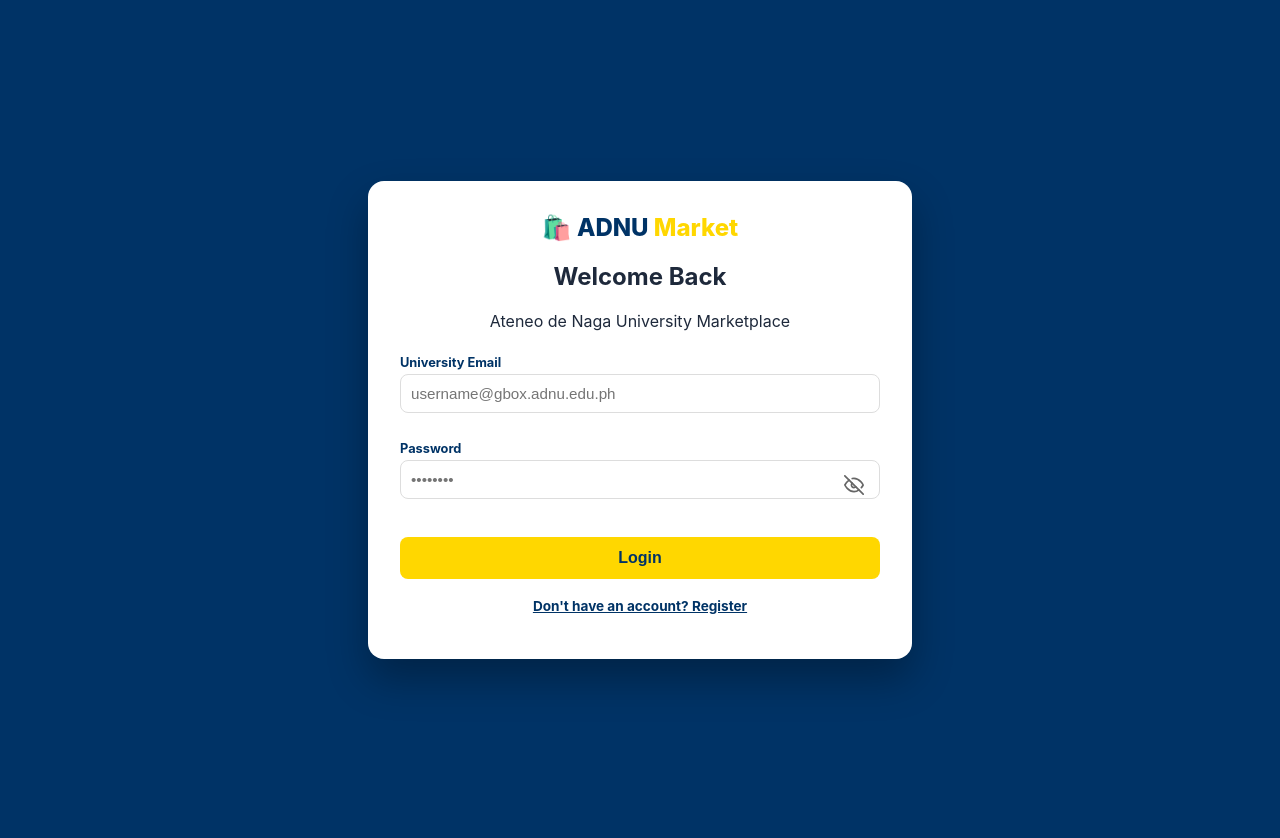
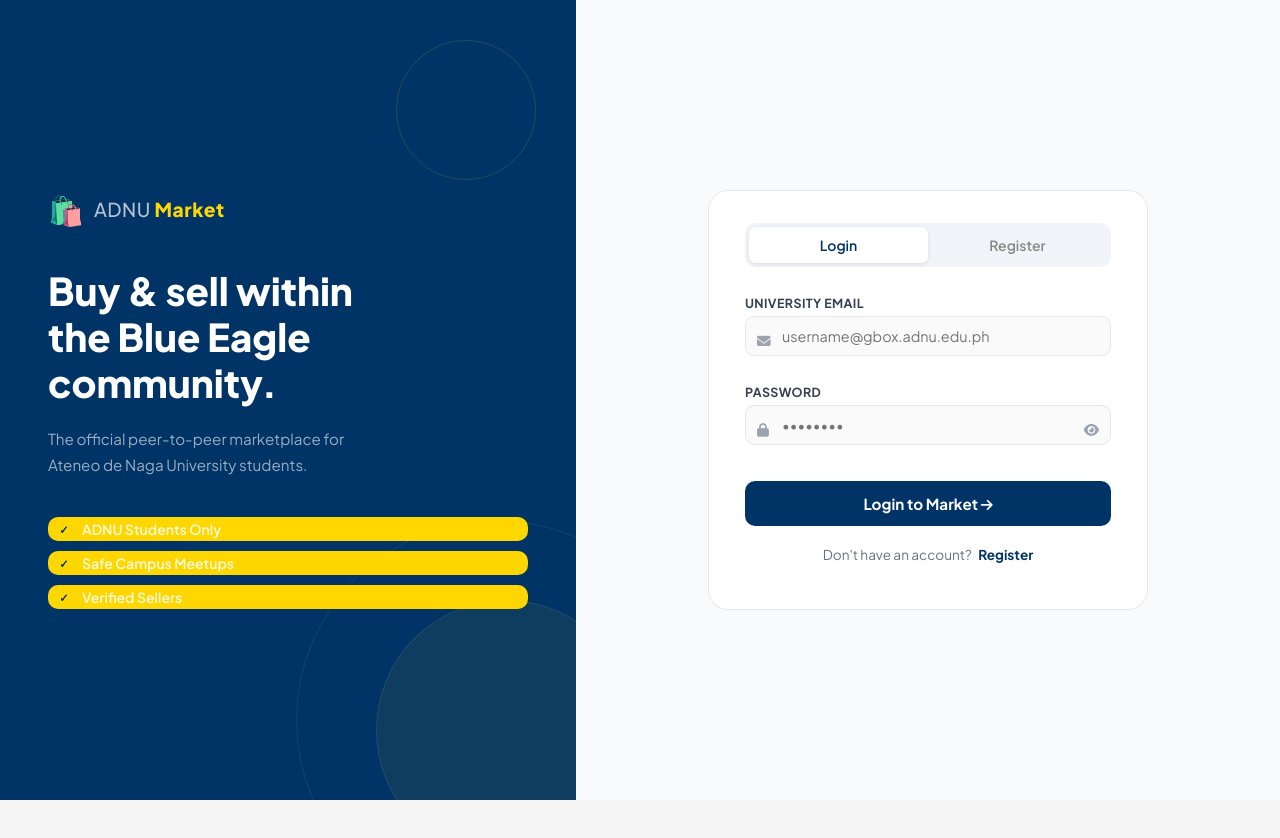
Before and after one commit to Dckrt/ADNU-Market, a Vue app in the folder frontend/: page /auth in a window 1280 px wide. After the commit the page ends 800 px from the top, so only its background shows below. Built offline with nearby package versions, Linux system fonts and the light colour scheme.

Commit message:
improved authpage

```diff
--- a/frontend/src/views/AuthPage.vue
+++ b/frontend/src/views/AuthPage.vue
@@ -1,27 +1,55 @@
 <template>
   <div class="auth-wrapper">
-    <div class="auth-card shadow">
-      <!-- Header Section -->
-      <div class="auth-header">
-        <div class="logo">
-        <span class="icon">🛍️</span>
-        ADNU <span>Market</span>
+
+    <!-- Left Panel -->
+    <div class="left-panel">
+      <div class="left-content">
+        <div class="brand">
+          <span class="brand-icon">🛍️</span>
+          <span class="brand-name">ADNU <strong>Market</strong></span>
         </div>
-        <h2>{{ isLogin ? 'Welcome Back' : 'Create Account' }}</h2>
-        <p class="subtitle">Ateneo de Naga University Marketplace</p>
+        <h1 class="tagline">Buy & sell within<br/>the Blue Eagle community.</h1>
+        <p class="sub-tagline">The official peer-to-peer marketplace for Ateneo de Naga University students.</p>
+        <div class="trust-badges">
+          <div class="badge"><span>✓</span> ADNU Students Only</div>
+          <div class="badge"><span>✓</span> Safe Campus Meetups</div>
+          <div class="badge"><span>✓</span> Verified Sellers</div>
+        </div>
+      </div>
+      <div class="left-deco">
+        <div class="deco-circle c1"></div>
+        <div class="deco-circle c2"></div>
+        <div class="deco-circle c3"></div>
+      </div>
     </div>
 
-      <!-- Form Section -->
+    <!-- Right Panel (Form) -->
+    <div class="right-panel">
+      <div class="form-card">
+
+        <!-- Tabs -->
+        <div class="tabs">
+          <button class="tab" :class="{ active: isLogin }" @click="isLogin = true">Login</button>
+          <button class="tab" :class="{ active: !isLogin }" @click="isLogin = false">Register</button>
+          <div class="tab-indicator" :class="{ right: !isLogin }"></div>
+        </div>
+
         <form @submit.prevent="handleSubmit" class="auth-form">
-        <div class="input-group">
+
+          <!-- Email -->
+          <div class="field">
             <label>University Email</label>
+            <div class="input-wrap">
+              <i class="fa-solid fa-envelope field-icon"></i>
               <input v-model="form.email" type="email" placeholder="username@gbox.adnu.edu.ph" required />
             </div>
+          </div>
 
-        <!-- 1. Main Password Field with Eye -->
-        <div class="input-group">
+          <!-- Password -->
+          <div class="field">
             <label>Password</label>
-          <div class="password-wrapper">
+            <div class="input-wrap">
+              <i class="fa-solid fa-lock field-icon"></i>
               <input
                 v-model="form.password"
                 :type="showPassword ? 'text' : 'password'"
@@ -29,18 +57,20 @@
                 required
               />
               <button type="button" class="eye-btn" @click="showPassword = !showPassword">
-              <!-- Open Eye SVG -->
-              <svg v-if="showPassword" xmlns="http://www.w3.org" width="20" height="20" viewBox="0 0 24 24" fill="none" stroke="currentColor" stroke-width="2" stroke-linecap="round" stroke-linejoin="round"><path d="M1 12s4-8 11-8 11 8 11 8-4 8-11 8-11-8-11-8z"></path><circle cx="12" cy="12" r="3"></circle></svg>
-              <!-- Closed Eye SVG -->
-              <svg v-else xmlns="http://www.w3.org" width="20" height="20" viewBox="0 0 24 24" fill="none" stroke="currentColor" stroke-width="2" stroke-linecap="round" stroke-linejoin="round"><path d="M17.94 17.94A10.07 10.07 0 0 1 12 20c-7 0-11-8-11-8a18.45 18.45 0 0 1 5.06-5.94M9.9 4.24A9.12 9.12 0 0 1 12 4c7 0 11 8 11 8a18.5 18.5 0 0 1-2.16 3.19m-6.72-1.07a3 3 0 1 1-4.24-4.24"></path><line x1="1" y1="1" x2="23" y2="23"></line></svg>
+                <i :class="showPassword ? 'fa-solid fa-eye-slash' : 'fa-solid fa-eye'"></i>
               </button>
             </div>
           </div>
 
-        <!-- 2. Confirm Password Field with Eye (Only for Registration) -->
-        <div v-if="!isLogin" class="input-group">
+          <!-- Registration Fields -->
+          <transition name="slide">
+            <div v-if="!isLogin" class="reg-fields">
+
+              <!-- Confirm Password -->
+              <div class="field">
                 <label>Confirm Password</label>
-          <div class="password-wrapper">
+                <div class="input-wrap">
+                  <i class="fa-solid fa-lock field-icon"></i>
                   <input
                     v-model="form.confirmPassword"
                     :type="showConfirmPassword ? 'text' : 'password'"
@@ -48,24 +78,34 @@
                     required
                   />
                   <button type="button" class="eye-btn" @click="showConfirmPassword = !showConfirmPassword">
-              <svg v-if="showConfirmPassword" xmlns="http://www.w3.org" width="20" height="20" viewBox="0 0 24 24" fill="none" stroke="currentColor" stroke-width="2" stroke-linecap="round" stroke-linejoin="round"><path d="M1 12s4-8 11-8 11 8 11 8-4 8-11 8-11-8-11-8z"></path><circle cx="12" cy="12" r="3"></circle></svg>
-              <svg v-else xmlns="http://www.w3.org" width="20" height="20" viewBox="0 0 24 24" fill="none" stroke="currentColor" stroke-width="2" stroke-linecap="round" stroke-linejoin="round"><path d="M17.94 17.94A10.07 10.07 0 0 1 12 20c-7 0-11-8-11-8a18.45 18.45 0 0 1 5.06-5.94M9.9 4.24A9.12 9.12 0 0 1 12 4c7 0 11 8 11 8a18.5 18.5 0 0 1-2.16 3.19m-6.72-1.07a3 3 0 1 1-4.24-4.24"></path><line x1="1" y1="1" x2="23" y2="23"></line></svg>
+                    <i :class="showConfirmPassword ? 'fa-solid fa-eye-slash' : 'fa-solid fa-eye'"></i>
                   </button>
                 </div>
               </div>
 
-        <!-- Remaining Student Details (Registration Only) -->
-        <div v-if="!isLogin" class="registration-extra">
-          <div class="input-group">
+              <!-- Full Name -->
+              <div class="field">
                 <label>Full Name</label>
+                <div class="input-wrap">
+                  <i class="fa-solid fa-user field-icon"></i>
                   <input v-model="form.name" type="text" placeholder="Juan Dela Cruz" required />
                 </div>
-          <div class="input-group">
+              </div>
+
+              <!-- Student ID -->
+              <div class="field">
                 <label>Student ID Number</label>
+                <div class="input-wrap">
+                  <i class="fa-solid fa-id-card field-icon"></i>
                   <input v-model="form.student_id_number" type="text" placeholder="2024-00000" required />
                 </div>
-          <div class="input-group">
+              </div>
+
+              <!-- Year Level -->
+              <div class="field">
                 <label>Year Level</label>
+                <div class="input-wrap">
+                  <i class="fa-solid fa-graduation-cap field-icon"></i>
                   <select v-model="form.year_level" required>
                     <option value="" disabled>Select Year</option>
                     <option value="1st Year">1st Year</option>
@@ -74,15 +114,25 @@
                     <option value="4th Year">4th Year</option>
                   </select>
                 </div>
-          <div class="input-group">
+              </div>
+
+              <!-- Department -->
+              <div class="field">
                 <label>Department / College</label>
+                <div class="input-wrap">
+                  <i class="fa-solid fa-building-columns field-icon"></i>
                   <select v-model="form.department" @change="form.course = ''" required>
                     <option value="" disabled>Select College</option>
                     <option v-for="(courses, dept) in departmentMap" :key="dept" :value="dept">{{ dept }}</option>
                   </select>
                 </div>
-          <div class="input-group" v-if="form.department">
-            <label>Course</label>
+              </div>
+
+              <!-- Course -->
+              <div class="field" v-if="form.department">
+                <label>Course / Program</label>
+                <div class="input-wrap">
+                  <i class="fa-solid fa-book field-icon"></i>
                   <select v-model="form.course" required>
                     <option value="" disabled>Select program</option>
                     <option v-for="course in filteredCourses" :key="course" :value="course">{{ course }}</option>
@@ -90,17 +140,28 @@
                 </div>
               </div>
 
+            </div>
+          </transition>
+
+          <!-- Submit -->
           <button type="submit" class="submit-btn" :disabled="loading">
-          {{ loading ? 'Processing...' : (isLogin ? 'Login' : 'Join White Market') }}
+            <span v-if="loading" class="spinner"></span>
+            <span v-else>
+              {{ isLogin ? 'Login to Market' : 'Create Account' }}
+              <i class="fa-solid fa-arrow-right"></i>
+            </span>
           </button>
+
         </form>
 
-      <div class="auth-footer">
-        <p @click="isLogin = !isLogin" class="toggle-link">
-          {{ isLogin ? "Don't have an account? Register" : "Already a member? Login" }}
+        <p class="toggle-text">
+          {{ isLogin ? "Don't have an account?" : "Already a member?" }}
+          <span @click="isLogin = !isLogin">{{ isLogin ? 'Register' : 'Login' }}</span>
         </p>
+
       </div>
     </div>
+
   </div>
 </template>
 
@@ -115,7 +176,6 @@
 
 const isLogin = ref(true)
 const loading = ref(false)
-
 const showPassword = ref(false)
 const showConfirmPassword = ref(false)
 
@@ -127,112 +187,70 @@
   student_id_number: '',
   department: '',
   course: '',
-  year_level: '1st Year'
+  year_level: ''
 })
 
 const departmentMap = {
   "COLLEGE OF BUSINESS AND ACCOUNTANCY": [
-    "BS Accountancy",
-    "BS BA Accounting Information Management",
+    "BS Accountancy", "BS BA Accounting Information Management",
     "BS BA Financial Management and Accounting",
     "BS Entrepreneurship with specialized track on Tourism",
-    "BS Tourism Management",
-    "BS BA Banking and Finance",
-    "BS BA Business Economics – On Hold",
-    "BS BA Business Engineering – On Hold",
-    "BS BA Business Management Honors Program",
-    "BS BA Hospital and Health Care Management – On Hold",
-    "BS BA Legal Management",
-    "BS BA Management",
-    "BS BA Marketing Management"
+    "BS Tourism Management", "BS BA Banking and Finance",
+    "BS BA Business Management Honors Program", "BS BA Legal Management",
+    "BS BA Management", "BS BA Marketing Management"
   ],
   "COLLEGE OF COMPUTER STUDIES": [
-    "Bachelor of Library and Information Science",
-    "BS Computer Science",
-    "BS Digital Illustration and Animation",
-    "BS Information Systems",
+    "Bachelor of Library and Information Science", "BS Computer Science",
+    "BS Digital Illustration and Animation", "BS Information Systems",
     "BS Information Technology"
   ],
   "COLLEGE OF EDUCATION": [
-    "Bachelor of Early Childhood Education",
-    "Bachelor of Elementary Education",
+    "Bachelor of Early Childhood Education", "Bachelor of Elementary Education",
     "Bachelor of Physical Education",
     "Bachelor of Secondary Education major in English",
     "Bachelor of Secondary Education major in Filipino",
     "Bachelor of Secondary Education major in Mathematics",
     "Bachelor of Secondary Education major in Science",
     "Bachelor of Secondary Education major in Social Studies",
-    "Bachelor of Special Needs Education with specialization in Early Childhood Education",
-    "Bachelor of Special Needs Education with specialization in Elementary School Teaching",
-    "Bachelor of Special Needs Education – Generalist",
-    "Bachelor of Special Needs Education with specialization in Teaching Deaf and Hard-of-Hearing Learners",
-    "Bachelor of Special Needs Education with specialization in Teaching Learners with Visual Impairment"
+    "Bachelor of Special Needs Education – Generalist"
   ],
   "COLLEGE OF HUMANITIES AND SOCIAL SCIENCES": [
-    "AB Broadcasting – ON HOLD",
-    "AB Communication",
-    "AB Economics",
-    "AB English Language Studies",
-    "AB Journalism – ON HOLD",
-    "AB Literature",
-    "AB Philosophy Track 1: Teaching – On Hold",
-    "AB Philosophy Track 2: Pre-Law",
+    "AB Communication", "AB Economics", "AB English Language Studies",
+    "AB Literature", "AB Philosophy Track 2: Pre-Law",
     "AB Philosophy Track 3: Foreign Service/International Relations",
-    "AB Political Science",
-    "AB Religious and Values Education",
-    "BS Development Communication",
-    "BS Psychology"
+    "AB Political Science", "AB Religious and Values Education",
+    "BS Development Communication", "BS Psychology"
   ],
   "COLLEGE OF SCIENCE AND ENGINEERING": [
-    "Bachelor of Engineering Technology major in Computer Engineering Technology",
-    "BS Biology",
-    "BS Civil Engineering",
-    "BS Architecture",
-    "BS Computer Engineering",
-    "BS Electronics Engineering",
-    "BS Environmental Management",
-    "BS Mathematics"
+    "BS Biology", "BS Civil Engineering", "BS Architecture",
+    "BS Computer Engineering", "BS Electronics Engineering",
+    "BS Environmental Management", "BS Mathematics",
+    "Bachelor of Engineering Technology major in Computer Engineering Technology"
   ],
-  "COLLEGE OF NURSING": [
-    "BS Nursing"
-  ]
+  "COLLEGE OF NURSING": ["BS Nursing"]
 }
 
 const filteredCourses = computed(() =>
   form.value.department ? departmentMap[form.value.department] : []
 )
 
-
 const handleSubmit = async () => {
-
-  // ✅ EMAIL VALIDATION
   if (!form.value.email.endsWith('@gbox.adnu.edu.ph')) {
-    alert("Use your official ADNU GBOX email only")
+    alert('Use your official ADNU GBOX email only')
     return
   }
 
-  // 🔥 REGISTER VALIDATION (IMPORTANT FIX)
   if (!isLogin.value) {
-    if (
-      !form.value.name ||
-      !form.value.email ||
-      !form.value.password ||
-      !form.value.student_id_number ||
-      !form.value.department ||
-      !form.value.course ||
-      !form.value.year_level
-    ) {
-      alert("Please fill all fields ❌")
+    if (!form.value.name || !form.value.student_id_number || !form.value.department || !form.value.course || !form.value.year_level) {
+      alert('Please fill all fields ❌')
       return
     }
-
     if (!form.value.student_id_number.includes('-')) {
       alert("Student ID must contain '-' (example: 2024-12345)")
       return
     }
-
     if (form.value.password !== form.value.confirmPassword) {
-      alert("Passwords do not match")
+      alert('Passwords do not match ❌')
       return
     }
   }
@@ -241,23 +259,13 @@
     loading.value = true
 
     if (isLogin.value) {
-      // 🔥 LOGIN
-      const res = await api.login({
-        email: form.value.email,
-        password: form.value.password
-      })
-
-      console.log("LOGIN RESPONSE:", res.data)
-
+      const res = await api.login({ email: form.value.email, password: form.value.password })
       auth.user = res.data
       localStorage.setItem('user', JSON.stringify(res.data))
-
-      alert("Login successful! ✅")
+      alert('Login successful! ✅')
       router.push('/')
-
     } else {
-      // 🔥 REGISTER
-      const res = await api.register({
+      await api.register({
         name: form.value.name,
         email: form.value.email,
         password: form.value.password,
@@ -266,47 +274,336 @@
         year_level: form.value.year_level,
         department: form.value.department
       })
-
-      console.log("REGISTER RESPONSE:", res.data)
-
-      alert("Registered successfully! 🎉 Please login.")
+      alert('Registered successfully! 🎉 Please login.')
       isLogin.value = true
     }
-
   } catch (err) {
-    console.error("AUTH ERROR:", err)
-
     if (err.response) {
-      alert(err.response.data.message || "Authentication failed ❌")
+      alert(err.response.data.message || 'Authentication failed ❌')
     } else {
-      alert("Server not reachable ❌")
+      alert('Server not reachable ❌')
     }
-
   } finally {
-    // 🔥 VERY IMPORTANT FIX
     loading.value = false
   }
 }
 </script>
 
 <style scoped>
-.auth-wrapper { min-height: 100vh; display: flex; align-items: center; justify-content: center; background-color: #003366; padding: 20px; }
-.auth-card { background: white; width: 100%; max-width: 480px; padding: 2rem; border-radius: 16px; box-shadow: 0 20px 40px rgba(0,0,0,0.3); max-height: 90vh; overflow-y: auto; }
-.auth-header { text-align: center; margin-bottom: 1.5rem; }
-.logo { font-size: 1.5rem; font-weight: 800; color: #003366; margin-bottom: 0.5rem; }
-.logo span { color: #FFD700; }
+@import url('https://fonts.googleapis.com/css2?family=Plus+Jakarta+Sans:wght@400;500;600;700;800&display=swap');
+
+* { box-sizing: border-box; }
+
+.auth-wrapper {
+  min-height: 100vh;
+  display: flex;
+  font-family: 'Plus Jakarta Sans', sans-serif;
+  background: #f8fafc;
+}
+
+/* ── LEFT PANEL ── */
+.left-panel {
+  width: 45%;
+  background: #003366;
+  display: flex;
+  align-items: center;
+  justify-content: center;
+  padding: 3rem;
+  position: relative;
+  overflow: hidden;
+}
+
+.left-content { position: relative; z-index: 2; }
+
+.brand {
+  display: flex;
+  align-items: center;
+  gap: 10px;
+  margin-bottom: 2.5rem;
+}
+
+.brand-icon { font-size: 1.8rem; }
+
+.brand-name {
+  font-size: 1.2rem;
+  color: rgba(255,255,255,0.7);
+  font-weight: 500;
+  letter-spacing: 0.5px;
+}
+
+.brand-name strong { color: #FFD700; font-weight: 800; }
+
+.tagline {
+  font-size: 2.4rem;
+  font-weight: 800;
+  color: white;
+  line-height: 1.2;
+  margin: 0 0 1.25rem;
+}
+
+.sub-tagline {
+  font-size: 0.95rem;
+  color: rgba(255,255,255,0.6);
+  line-height: 1.7;
+  margin: 0 0 2.5rem;
+  max-width: 340px;
+}
+
+.trust-badges {
+  display: flex;
+  flex-direction: column;
+  gap: 10px;
+}
+
+.badge {
+  display: inline-flex;
+  align-items: center;
+  gap: 8px;
+  color: rgba(255,255,255,0.85);
+  font-size: 0.875rem;
+  font-weight: 600;
+}
+
+.badge span {
+  width: 20px;
+  height: 20px;
+  background: #FFD700;
+  color: #003366;
+  border-radius: 50%;
+  display: flex;
+  align-items: center;
+  justify-content: center;
+  font-size: 0.7rem;
+  font-weight: 900;
+  flex-shrink: 0;
+}
+
+/* Decorative circles */
+.left-deco { position: absolute; inset: 0; z-index: 1; }
+
+.deco-circle {
+  position: absolute;
+  border-radius: 50%;
+  border: 1px solid rgba(255,255,255,0.08);
+}
+
+.c1 { width: 400px; height: 400px; bottom: -120px; right: -120px; }
+.c2 { width: 260px; height: 260px; bottom: -60px; right: -60px; background: rgba(255,215,0,0.06); }
+.c3 { width: 140px; height: 140px; top: 40px; right: 40px; border-color: rgba(255,215,0,0.15); }
+
+/* ── RIGHT PANEL ── */
+.right-panel {
+  flex: 1;
+  display: flex;
+  align-items: center;
+  justify-content: center;
+  padding: 2rem;
+  overflow-y: auto;
+}
+
+.form-card {
+  width: 100%;
+  max-width: 440px;
+  background: white;
+  border-radius: 20px;
+  padding: 2rem 2.25rem;
+  border: 0.5px solid #e5e7eb;
+}
+
+/* ── TABS ── */
+.tabs {
+  display: flex;
+  position: relative;
+  background: #f1f5f9;
+  border-radius: 10px;
+  padding: 4px;
+  margin-bottom: 1.75rem;
+  gap: 0;
+}
+
+.tab {
+  flex: 1;
+  padding: 9px;
+  border: none;
+  background: none;
+  font-family: 'Plus Jakarta Sans', sans-serif;
+  font-size: 0.875rem;
+  font-weight: 600;
+  color: #888;
+  cursor: pointer;
+  border-radius: 8px;
+  transition: color 0.2s;
+  position: relative;
+  z-index: 1;
+}
+
+.tab.active { color: #003366; }
+
+.tab-indicator {
+  position: absolute;
+  top: 4px;
+  left: 4px;
+  width: calc(50% - 4px);
+  height: calc(100% - 8px);
+  background: white;
+  border-radius: 7px;
+  box-shadow: 0 1px 4px rgba(0,0,0,0.1);
+  transition: transform 0.25s cubic-bezier(0.4, 0, 0.2, 1);
+}
+
+.tab-indicator.right { transform: translateX(100%); }
+
+/* ── FORM ── */
 .auth-form { display: flex; flex-direction: column; gap: 1rem; }
-.input-group { display: flex; flex-direction: column; gap: 4px; text-align: left;}
-.input-group label { font-size: 0.8rem; font-weight: 700; color: #003366; }
 
-/* 4. Password Eye Layout Fixes */
-.password-wrapper { position: relative; display: flex; align-items: center; }
-.eye-btn { position: absolute; right: 10px; background: none; border: none; cursor: pointer; color: #666; display: flex; align-items: center; }
+.field { display: flex; flex-direction: column; gap: 5px; }
+
+.field label {
+  font-size: 0.78rem;
+  font-weight: 700;
+  color: #374151;
+  text-transform: uppercase;
+  letter-spacing: 0.4px;
+}
+
+.input-wrap {
+  position: relative;
+  display: flex;
+  align-items: center;
+}
+
+.field-icon {
+  position: absolute;
+  left: 12px;
+  color: #9ca3af;
+  font-size: 0.85rem;
+  pointer-events: none;
+}
+
+.input-wrap input,
+.input-wrap select {
+  width: 100%;
+  padding: 10px 12px 10px 36px;
+  border: 1px solid #e5e7eb;
+  border-radius: 9px;
+  font-size: 0.9rem;
+  font-family: 'Plus Jakarta Sans', sans-serif;
+  color: #111;
+  background: #fafafa;
+  transition: border-color 0.2s, box-shadow 0.2s;
+  outline: none;
+  appearance: none;
+}
+
+.input-wrap input:focus,
+.input-wrap select:focus {
+  border-color: #003366;
+  background: white;
+  box-shadow: 0 0 0 3px rgba(0,51,102,0.08);
+}
+
+.eye-btn {
+  position: absolute;
+  right: 12px;
+  background: none;
+  border: none;
+  color: #9ca3af;
+  cursor: pointer;
+  padding: 0;
+  font-size: 0.85rem;
+  display: flex;
+  align-items: center;
+  transition: color 0.2s;
+}
+
 .eye-btn:hover { color: #003366; }
 
-input, select { padding: 10px; border: 1px solid #ddd; border-radius: 8px; font-size: 0.95rem; width: 100%; box-sizing: border-box; }
-.submit-btn { background-color: #FFD700; color: #003366; padding: 12px; border: none; border-radius: 8px; font-weight: 800; font-size: 1rem; cursor: pointer; transition: 0.3s; margin-top: 10px; }
-.submit-btn:hover:not(:disabled) { background-color: #e6c200; transform: translateY(-2px); }
-.auth-footer { margin-top: 1.2rem; text-align: center; font-size: 0.85rem; color: #666; }
-.toggle-link { color: #003366; font-weight: bold; cursor: pointer; text-decoration: underline; }
+/* Slide transition for registration fields */
+.reg-fields { display: flex; flex-direction: column; gap: 1rem; }
+
+.slide-enter-active,
+.slide-leave-active {
+  transition: all 0.3s ease;
+  overflow: hidden;
+}
+
+.slide-enter-from,
+.slide-leave-to {
+  opacity: 0;
+  max-height: 0;
+}
+
+.slide-enter-to,
+.slide-leave-from {
+  opacity: 1;
+  max-height: 2000px;
+}
+
+/* ── SUBMIT ── */
+.submit-btn {
+  display: flex;
+  align-items: center;
+  justify-content: center;
+  gap: 10px;
+  width: 100%;
+  padding: 13px;
+  background: #003366;
+  color: white;
+  border: none;
+  border-radius: 10px;
+  font-family: 'Plus Jakarta Sans', sans-serif;
+  font-size: 0.95rem;
+  font-weight: 700;
+  cursor: pointer;
+  transition: background 0.2s, transform 0.15s;
+  margin-top: 0.5rem;
+}
+
+.submit-btn:hover:not(:disabled) {
+  background: #002244;
+  transform: translateY(-1px);
+}
+
+.submit-btn:disabled { opacity: 0.65; cursor: not-allowed; }
+
+.submit-btn i { font-size: 0.85rem; }
+
+/* Spinner */
+.spinner {
+  width: 18px;
+  height: 18px;
+  border: 2px solid rgba(255,255,255,0.3);
+  border-top-color: white;
+  border-radius: 50%;
+  animation: spin 0.7s linear infinite;
+}
+
+@keyframes spin { to { transform: rotate(360deg); } }
+
+/* ── TOGGLE TEXT ── */
+.toggle-text {
+  margin-top: 1.25rem;
+  text-align: center;
+  font-size: 0.85rem;
+  color: #6b7280;
+}
+
+.toggle-text span {
+  color: #003366;
+  font-weight: 700;
+  cursor: pointer;
+  margin-left: 4px;
+}
+
+.toggle-text span:hover { text-decoration: underline; }
+
+/* ── RESPONSIVE ── */
+@media (max-width: 768px) {
+  .auth-wrapper { flex-direction: column; }
+  .left-panel { width: 100%; padding: 2rem 1.5rem; min-height: auto; }
+  .tagline { font-size: 1.6rem; }
+  .trust-badges { flex-direction: row; flex-wrap: wrap; gap: 8px; }
+  .right-panel { padding: 1.5rem 1rem; }
+  .form-card { padding: 1.5rem; }
+}
 </style>
```
Also changed, not shown: 1 other file (tests, documents, lock files or other folders). Lines whose indentation alone changed are shown as unchanged.
